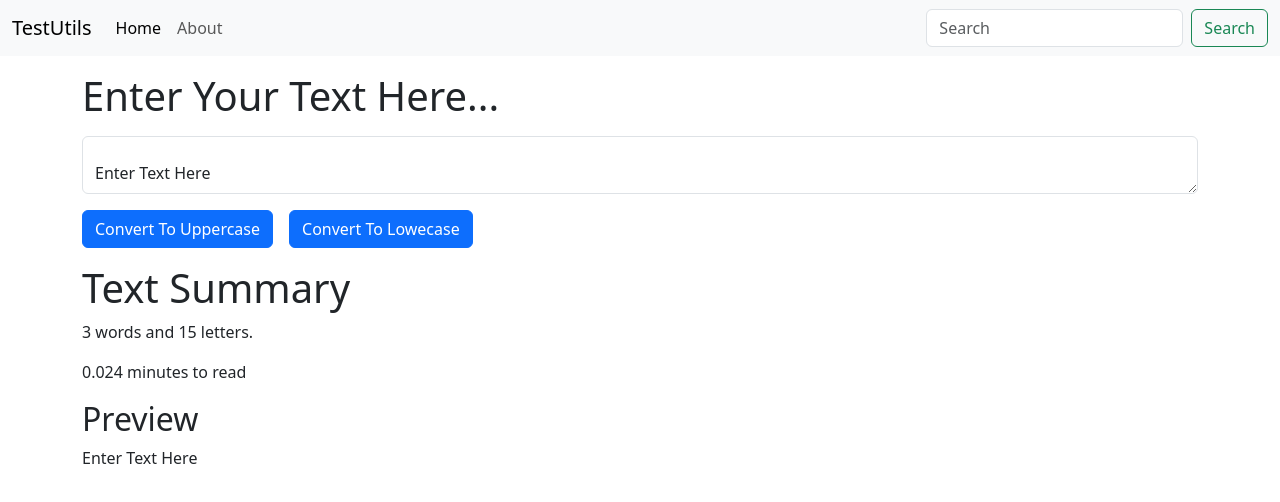
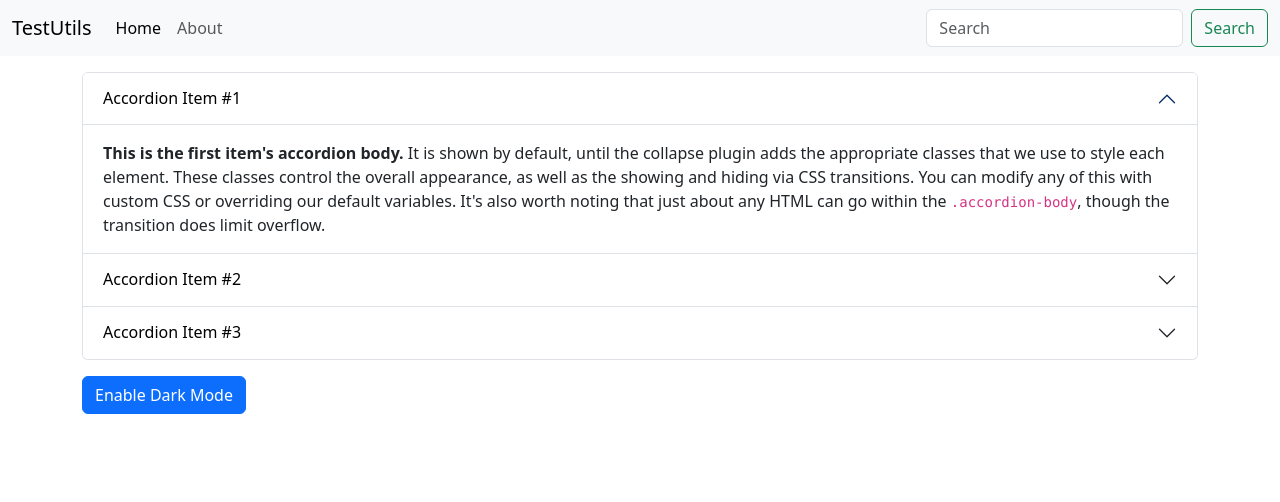
Before and after one commit to khan88012/my-app, a React (Create React App) app: page / in a window 1280 px wide. Shown: the top 502 px of the page. Built offline with nearby package versions, Linux system fonts and the light colour scheme.

Commit message:
created about js component and added initial level dark mode

```diff
--- a/src/App.js
+++ b/src/App.js
@@ -1,15 +1,19 @@
 import './App.css';
 import Navbar from './Components/Navbar';
 import Textbox from './Components/Textbox';
+import About from './Components/About';
 
 function App() {
   return (
    <>
     <Navbar title = "TestUtils"/>
-    <div className="container">
+    {/* <div className="container">
       <Textbox heading = "Enter Your Text Here..."/>
-    </div>
+    </div> */}
+   <About />
+
    </>
+
 
   );
 }
--- /dev/null
+++ b/src/Components/About.js
@@ -0,0 +1,141 @@
+import React, { useState } from "react";
+
+export default function About() {
+
+    const [myStyle , setMyStyle]= useState(
+        {
+            color : 'black',
+            backgroundColor : 'white'
+        }
+    )
+
+    const [btntext, setBtnText] = useState("Enable Dark Mode");
+
+    const toggleStyle = ()=> {
+        if(myStyle.color === 'black')
+        {
+            setMyStyle(
+                {
+                    color: 'white',
+                    backgroundColor: 'black',
+                    border: '1px solid white'
+                }
+            )
+            setBtnText("Enable Light Mode")
+        }
+        else{
+            setMyStyle({
+                color: 'black',
+                backgroundColor: 'white'
+            })
+            setBtnText("Enable Dark Mode");
+        }
+    }
+
+
+  return (
+    <>
+      <div className="container my-3" style={myStyle}>
+        <div className="accordion" id="accordionExample">
+          <div className="accordion-item">
+            <h2 className="accordion-header">
+              <button
+                className="accordion-button"
+                type="button"
+                data-bs-toggle="collapse"
+                data-bs-target="#collapseOne"
+                aria-expanded="true"
+                aria-controls="collapseOne"
+                style={myStyle}
+              >
+                Accordion Item #1
+              </button>
+            </h2>
+            <div
+              id="collapseOne"
+              className="accordion-collapse collapse show"
+              data-bs-parent="#accordionExample"
+            >
+              <div className="accordion-body">
+                <strong>This is the first item's accordion body.</strong> It is
+                shown by default, until the collapse plugin adds the appropriate
+                classes that we use to style each element. These classes control
+                the overall appearance, as well as the showing and hiding via
+                CSS transitions. You can modify any of this with custom CSS or
+                overriding our default variables. It's also worth noting that
+                just about any HTML can go within the{" "}
+                <code>.accordion-body</code>, though the transition does limit
+                overflow.
+              </div>
+            </div>
+          </div>
+          <div className="accordion-item">
+            <h2 className="accordion-header">
+              <button
+                className="accordion-button collapsed"
+                type="button"
+                data-bs-toggle="collapse"
+                data-bs-target="#collapseTwo"
+                aria-expanded="false"
+                aria-controls="collapseTwo"
+                style={myStyle}
+              >
+                Accordion Item #2
+              </button>
+            </h2>
+            <div
+              id="collapseTwo"
+              className="accordion-collapse collapse"
+              data-bs-parent="#accordionExample"
+            >
+              <div className="accordion-body">
+                <strong>This is the second item's accordion body.</strong> It is
+                hidden by default, until the collapse plugin adds the
+                appropriate classes that we use to style each element. These
+                classes control the overall appearance, as well as the showing
+                and hiding via CSS transitions. You can modify any of this with
+                custom CSS or overriding our default variables. It's also worth
+                noting that just about any HTML can go within the{" "}
+                <code>.accordion-body</code>, though the transition does limit
+                overflow.
+              </div>
+            </div>
+          </div>
+          <div className="accordion-item">
+            <h2 className="accordion-header">
+              <button
+                className="accordion-button collapsed"
+                type="button"
+                data-bs-toggle="collapse"
+                data-bs-target="#collapseThree"
+                aria-expanded="false"
+                aria-controls="collapseThree"
+                style={myStyle}
+              >
+                Accordion Item #3
+              </button>
+            </h2>
+            <div
+              id="collapseThree"
+              className="accordion-collapse collapse"
+              data-bs-parent="#accordionExample"
+            >
+              <div className="accordion-body">
+                <strong>This is the third item's accordion body.</strong> It is
+                hidden by default, until the collapse plugin adds the
+                appropriate classes that we use to style each element. These
+                classes control the overall appearance, as well as the showing
+                and hiding via CSS transitions. You can modify any of this with
+                custom CSS or overriding our default variables. It's also worth
+                noting that just about any HTML can go within the{" "}
+                <code>.accordion-body</code>, though the transition does limit
+                overflow.
+              </div>
+            </div>
+          </div>
+        </div>
+        <div className="btn btn-primary my-3" onClick={toggleStyle}>{btntext}</div>
+      </div>
+    </>
+  );
+}
```
